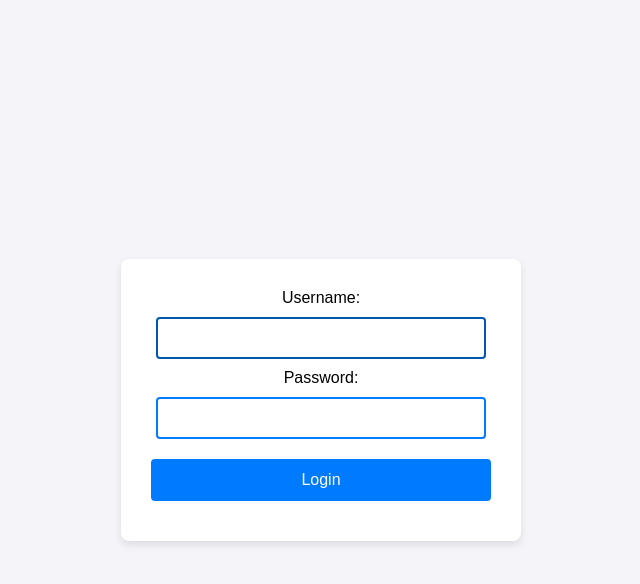
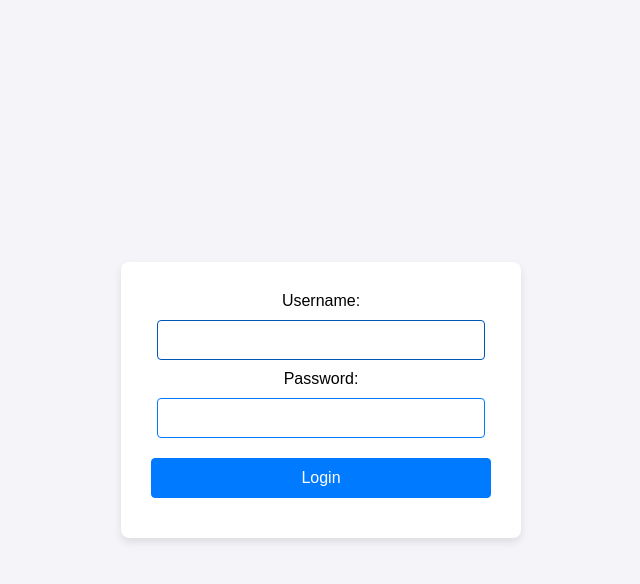
Before and after one commit to ArticFish/BackendCapstone, a Django app: page / in a window 1280 px wide. Shown: the top 584 px of the page, without its empty margins (319-959 px from the left). Run offline with Django 5.2, Linux system fonts and the light colour scheme.

Commit message:
ajuste css bordes botones
aa

```diff
--- a/app/api/static/editar.css
+++ b/app/api/static/editar.css
@@ -110,7 +110,7 @@
     color: #007BFF;
     padding: 10px 20px;
     margin: 10px;
-    border: 2px solid #007BFF;
+    border: 1px solid #007BFF;
     border-radius: 4px;
     transition: background-color 0.3s, color 0.3s;
 }
--- a/app/api/static/general.css
+++ b/app/api/static/general.css
@@ -19,7 +19,7 @@
     color: #007BFF;
     padding: 10px 20px;
     margin: 10px;
-    border: 2px solid #007BFF;
+    border: 1px solid #007BFF;
     border-radius: 4px;
     transition: background-color 0.3s, color 0.3s;
 }
@@ -51,7 +51,7 @@
     color: #007BFF;
     padding: 10px 20px;
     margin: 10px;
-    border: 2px solid #007BFF;
+    border: 1px solid #007BFF;
     border-radius: 4px;
     transition: background-color 0.3s, color 0.3s;
 }
--- a/app/api/static/global.css
+++ b/app/api/static/global.css
@@ -74,7 +74,7 @@
     color: #007BFF;
     padding: 10px 20px;
     margin: 10px;
-    border: 2px solid #007BFF;
+    border: 1px solid #007BFF;
     border-radius: 4px;
     transition: background-color 0.3s, color 0.3s;
 }
--- a/app/api/static/login.css
+++ b/app/api/static/login.css
@@ -29,7 +29,7 @@
     width: 90%;
     padding: 10px;
     margin: 10px 0;
-    border: 2px solid #007BFF;
+    border: 1px solid #007BFF;
     border-radius: 4px;
     font-size: 16px;
 }
@@ -37,7 +37,7 @@
     width: 100%;
     padding: 10px;
     margin: 10px 0;
-    border: 2px solid #007BFF;
+    border: 1px solid #007BFF;
     border-radius: 4px;
     font-size: 16px;
 }
--- a/app/api/static/ver.css
+++ b/app/api/static/ver.css
@@ -130,7 +130,7 @@
     color: #007BFF;
     padding: 10px 20px;
     margin: 10px;
-    border: 2px solid #007BFF;
+    border: 1px solid #007BFF;
     border-radius: 4px;
     transition: background-color 0.3s, color 0.3s;
 }
```
